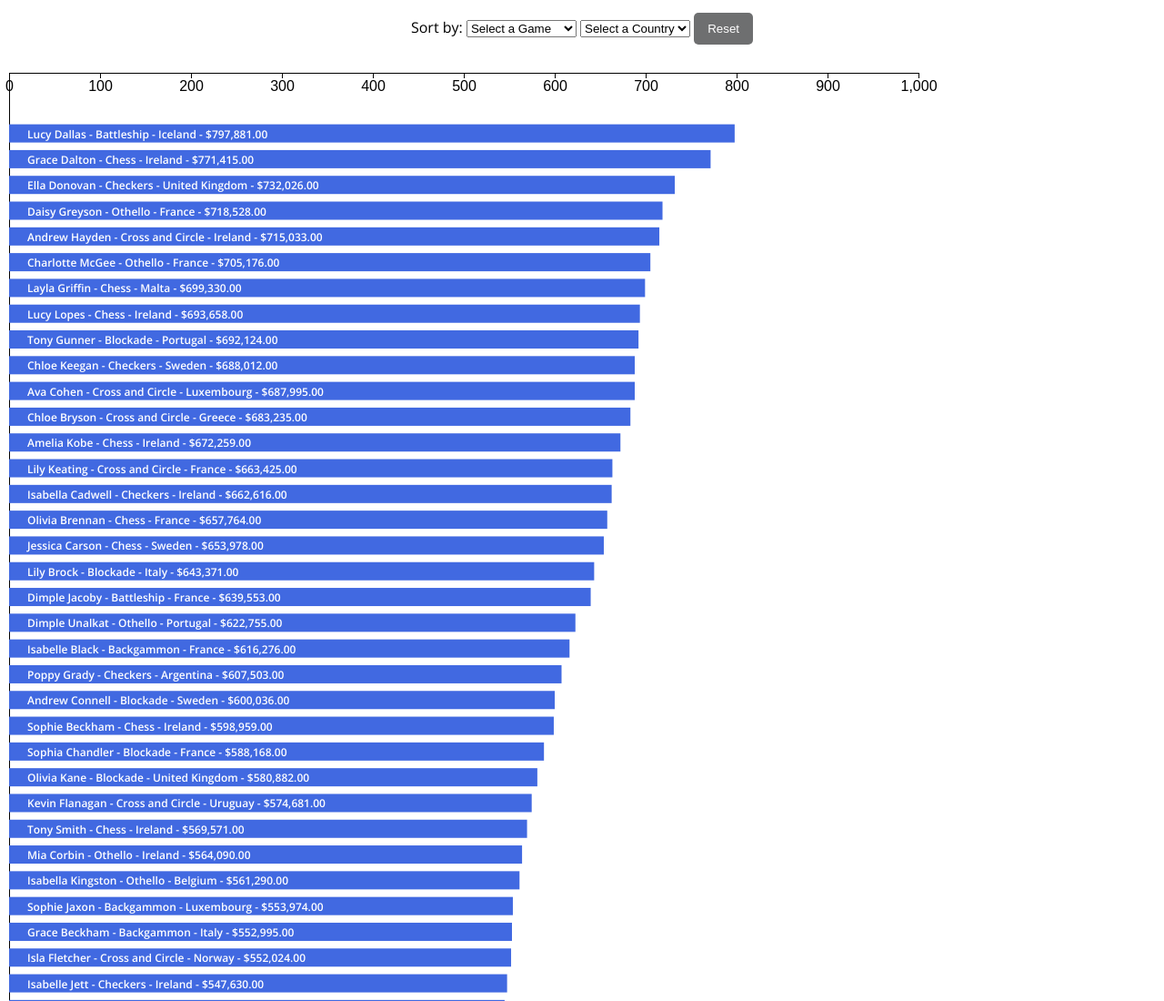
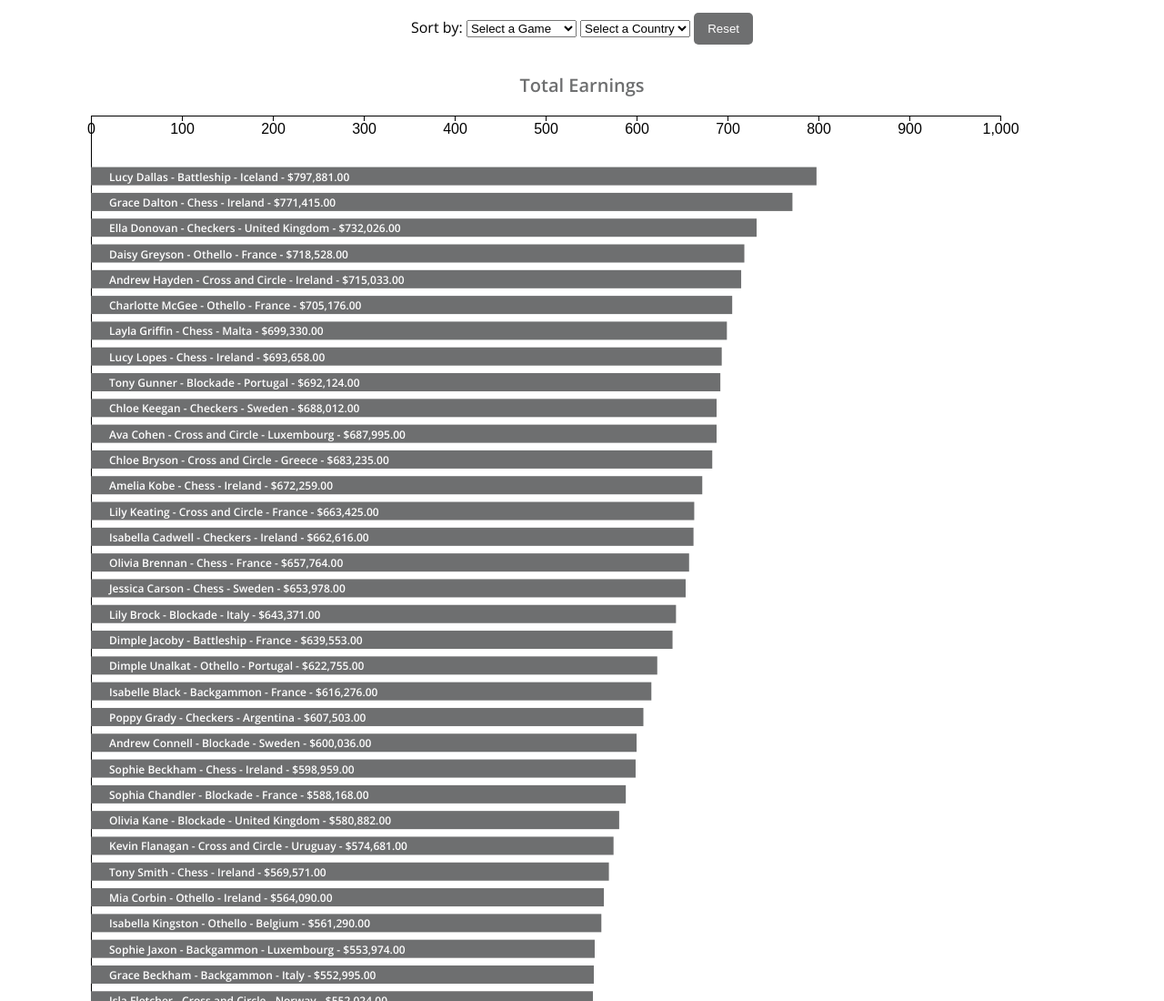
Before and after one commit to ach1209/reorg-case-study, a website: page index.html in a window 1280 px wide. Shown: the top 1100 px of the page at 91% size. Drawn offline with nearby package versions, Linux system fonts and the light colour scheme.

Commit message:
Added graph title

```diff
--- a/app.js
+++ b/app.js
@@ -18,21 +18,26 @@ d3.csv('./data/generic-dataset.csv').then((data) => {
   function createGraph(dataset = data) {
     dataset.sort((x, y) => d3.descending(x.Total, y.Total));
 
-    const graph = d3.select('#graph')
-      .append('svg')
+    const graph = d3.select('#graph');
+
+    const title = graph.append('text')
+      .classed('graph-title', true)
+      .text('Total Earnings');
+
+    const svg = graph.append('svg')
       .attr('width', '100%')
       .attr('height', graphHeight)
       .attr('viewbox', [0, 0, graphWidth, graphHeight])
       .attr('preserveAspectRatio','xMinYMin')
       .append('g')
-        .attr('transform', 'translate(10, 0)')
+        .attr('transform', 'translate(10, 0)');
 
     // X-Axis
     const x = d3.scaleLinear()
       .domain([0, graphWidth]) // Numbers across x-axis
       .range([0, graphWidth]);
 
-    graph.append('g')
+    svg.append('g')
       .call(d3.axisBottom(x))
       .selectAll('text')
         .attr('font-size', 16);
@@ -40,14 +45,14 @@ d3.csv('./data/generic-dataset.csv').then((data) => {
     // Y-Axis
     const y = d3.scaleBand()  // Controls y attribute and positioning for bars
       .domain(d3.range(dataset.length))
-      .range([0, dataset.length < 50 ? 50 * dataset.length : graphHeight ])
+      .range([0, dataset.length < 50 ? (50 * dataset.length) + 50 : graphHeight ])
       .padding(2);
 
-    graph.append('g')
+    svg.append('g')
       .call(d3.axisLeft(y).tickFormat(d => '').tickSize(0));
 
     // Bars
-    const bar = graph.selectAll('.bar')
+    const bar = svg.selectAll('.bar')
       .data(dataset)
       .enter();
 
@@ -56,7 +61,7 @@ d3.csv('./data/generic-dataset.csv').then((data) => {
       .attr('y', (d, i) => y(i))
       .attr('width', (d) => d.Total.slice(1, -3).split(',').join('') / graphWidth)
       .attr('height', 20)
-      .style('fill', 'royalblue')
+      .style('fill', '#6e6f70')
       .classed('bar', true);
 
     bar.append('text')
--- a/styles.css
+++ b/styles.css
@@ -1,7 +1,7 @@
 @import url('https://fonts.googleapis.com/css2?family=Open+Sans:wght@400;600&display=swap');
 
 :root {
-  --bar-bg-color: rgb(110, 111, 112);
+  --color: rgb(110, 111, 112);
 }
 
 * {
@@ -28,9 +28,24 @@ body {
 
 #reset-btn {
   padding: 1rem 1.5rem;
-  background-color: var(--bar-bg-color);
+  background-color: var(--color);
   color: #fff;
   border: none;
   border-radius: 5px;
   cursor: pointer;
 }
+
+#graph {
+  max-width: 1100px;
+  margin: 0 auto;
+}
+
+.graph-title {
+  display: block;
+  margin: 0 auto;
+  margin-bottom: 2rem;
+  color: var(--color);
+  text-align: center;
+  font-size: 2rem;
+  font-weight: 600;
+}
```
Lines whose indentation alone changed are shown as unchanged.
